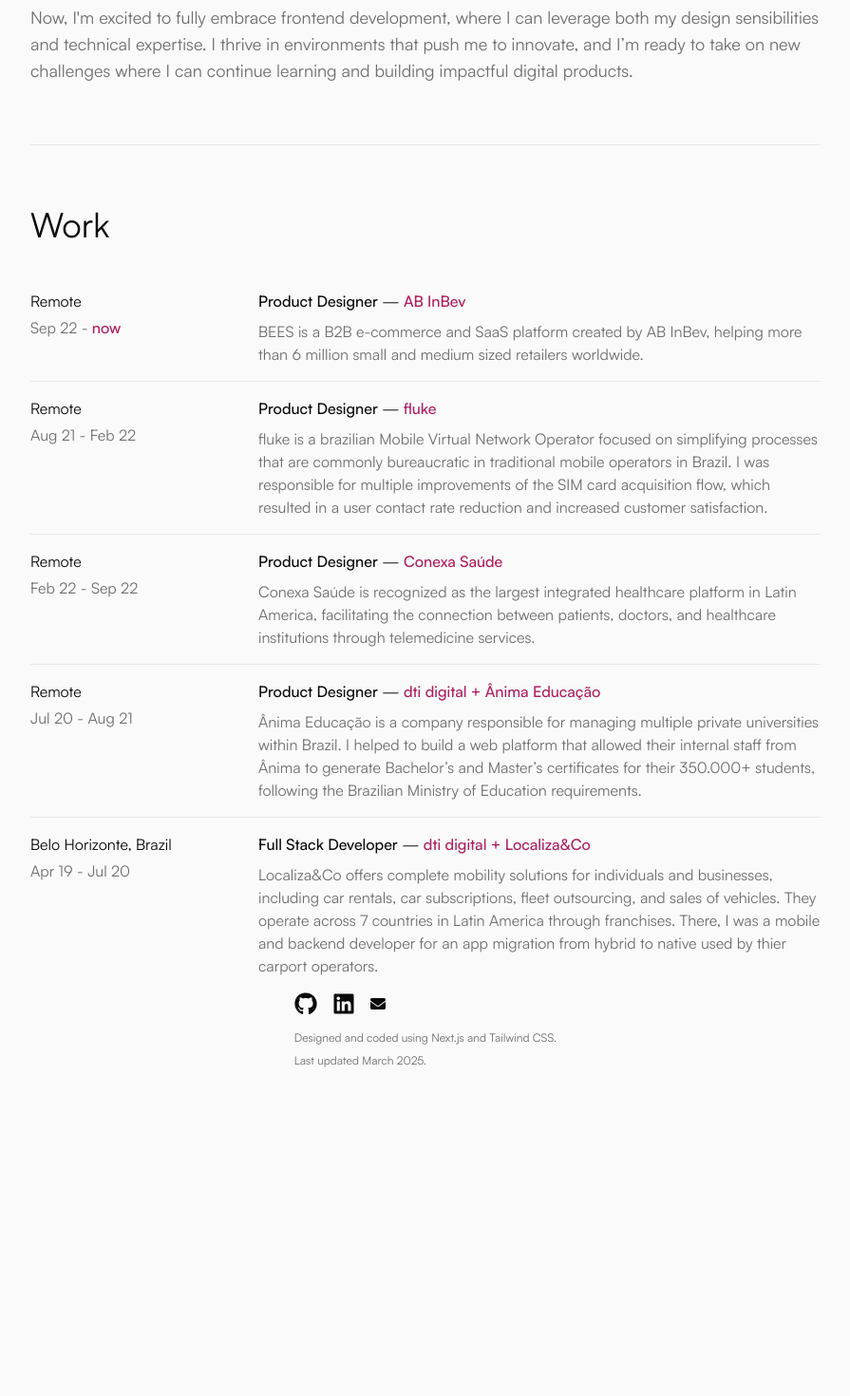
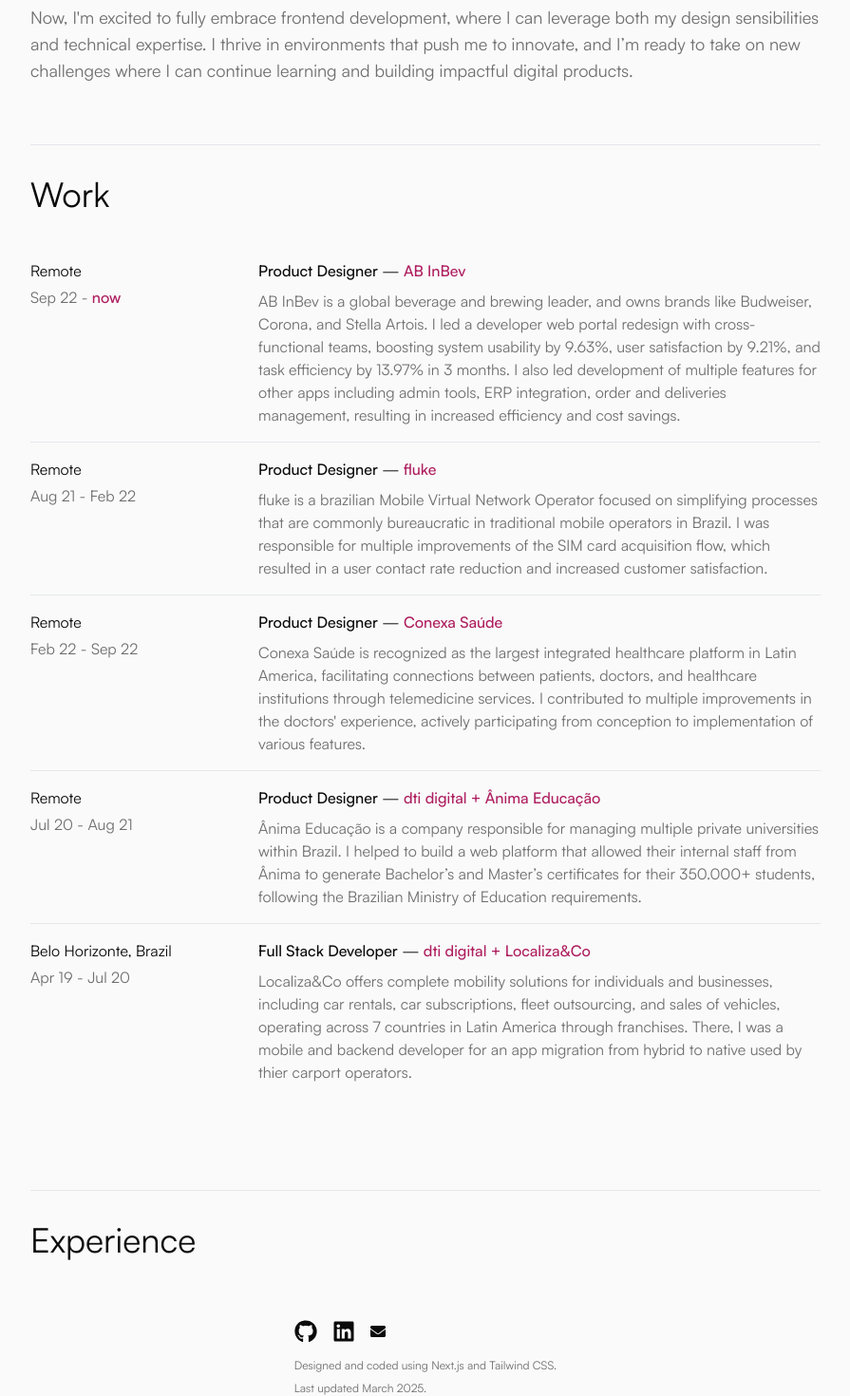
Before and after one commit to luccaromaniello/portfolio, a Next.js app: page /about in a window 1280 px wide. Shown: the part 518-1988 px from the top of the page at 95% size, without its empty margins (192-1087 px from the left). Before the commit the page ends 1643 px from the top, so only its background shows below. Built offline with nearby package versions, Linux system fonts and the light colour scheme.

Commit message:
Add description for ABI work and starts experience

```diff
--- a/src/app/about/page.tsx
+++ b/src/app/about/page.tsx
@@ -12,17 +12,21 @@ const About = () => {
         </div>
       </div>
       <div className="flex flex-col sm:gap-8 border-t">
-        <h2 className="sm:text-4xl pt-16">Work</h2>
-        <div className="flex flex-col w-full">
-          <WorkItem startDate="Sep 22" role="Product Designer" company="AB InBev" sector="E-commerce/SaaS" description="BEES is a B2B e-commerce and SaaS platform created by AB InBev, helping more than 6 million small and medium sized
-retailers worldwide." location="Remote" current />
+        <h2 className="sm:text-4xl pt-8">Work</h2>
+        <div className="flex flex-col w-full pb-8">
+          <WorkItem startDate="Sep 22" role="Product Designer" company="AB InBev" sector="E-commerce/SaaS" description="AB InBev is a global beverage and brewing leader, and owns brands like Budweiser, Corona, and Stella Artois. I led a developer web portal redesign with cross-functional teams, boosting system usability by 9.63%, user satisfaction by 9.21%, and task efficiency by 13.97% in 3 months. I also led development of multiple features for other apps including admin tools, ERP integration, order and deliveries management, resulting in increased efficiency and cost savings." location="Remote" current />
           <WorkItem
             startDate="Aug 21" endDate="Feb 22" role="Product Designer" company="fluke" sector="Healthcare" description="fluke is a brazilian Mobile Virtual Network Operator focused on simplifying processes that are commonly bureaucratic in traditional mobile operators in Brazil. I was responsible for multiple improvements of the SIM card acquisition flow, which resulted in a user contact rate
 reduction and increased customer satisfaction." location="Remote" current={false} />
-          <WorkItem startDate="Feb 22" endDate="Sep 22" role="Product Designer" company="Conexa Saúde" sector="Mobile network" description="Conexa Saúde is recognized as the largest integrated healthcare platform in Latin America, facilitating the connection
-between patients, doctors, and healthcare institutions through telemedicine services." location="Remote" current={false} />
+          <WorkItem startDate="Feb 22" endDate="Sep 22" role="Product Designer" company="Conexa Saúde" sector="Mobile network" description="Conexa Saúde is recognized as the largest integrated healthcare platform in Latin America, facilitating connections between patients, doctors, and healthcare institutions through telemedicine services. I contributed to multiple improvements in the doctors' experience, actively participating from conception to implementation of various features." location="Remote" current={false} />
           <WorkItem startDate="Jul 20" endDate="Aug 21" role="Product Designer" company="dti digital + Ânima Educação" sector="Higher education" description="Ânima Educação is a company responsible for managing multiple private universities within Brazil. I helped to build a web platform that allowed their internal staff from Ânima to generate Bachelor’s and Master’s certificates for their 350.000+ students, following the Brazilian Ministry of Education requirements." location="Remote" current={false} />
-          <WorkItem startDate="Apr 19" endDate="Jul 20" role="Full Stack Developer" company="dti digital + Localiza&Co" sector="Urban mobility" description="Localiza&Co offers complete mobility solutions for individuals and businesses, including car rentals, car subscriptions, fleet outsourcing, and sales of vehicles. They operate across 7 countries in Latin America through franchises. There, I was a mobile and backend developer for an app migration from hybrid to native used by thier carport operators." location="Belo Horizonte, Brazil" current={false} />
+          <WorkItem startDate="Apr 19" endDate="Jul 20" role="Full Stack Developer" company="dti digital + Localiza&Co" sector="Urban mobility" description="Localiza&Co offers complete mobility solutions for individuals and businesses, including car rentals, car subscriptions, fleet outsourcing, and sales of vehicles, operating across 7 countries in Latin America through franchises. There, I was a mobile and backend developer for an app migration from hybrid to native used by thier carport operators." location="Belo Horizonte, Brazil" current={false} />
+        </div>
+      </div>
+      <div className="flex flex-col sm:gap-8 border-t">
+        <h2 className="sm:text-4xl pt-8">Experience</h2>
+        <div className="flex flex-col w-full pb-8">
+
         </div>
       </div>
     </div>
```
